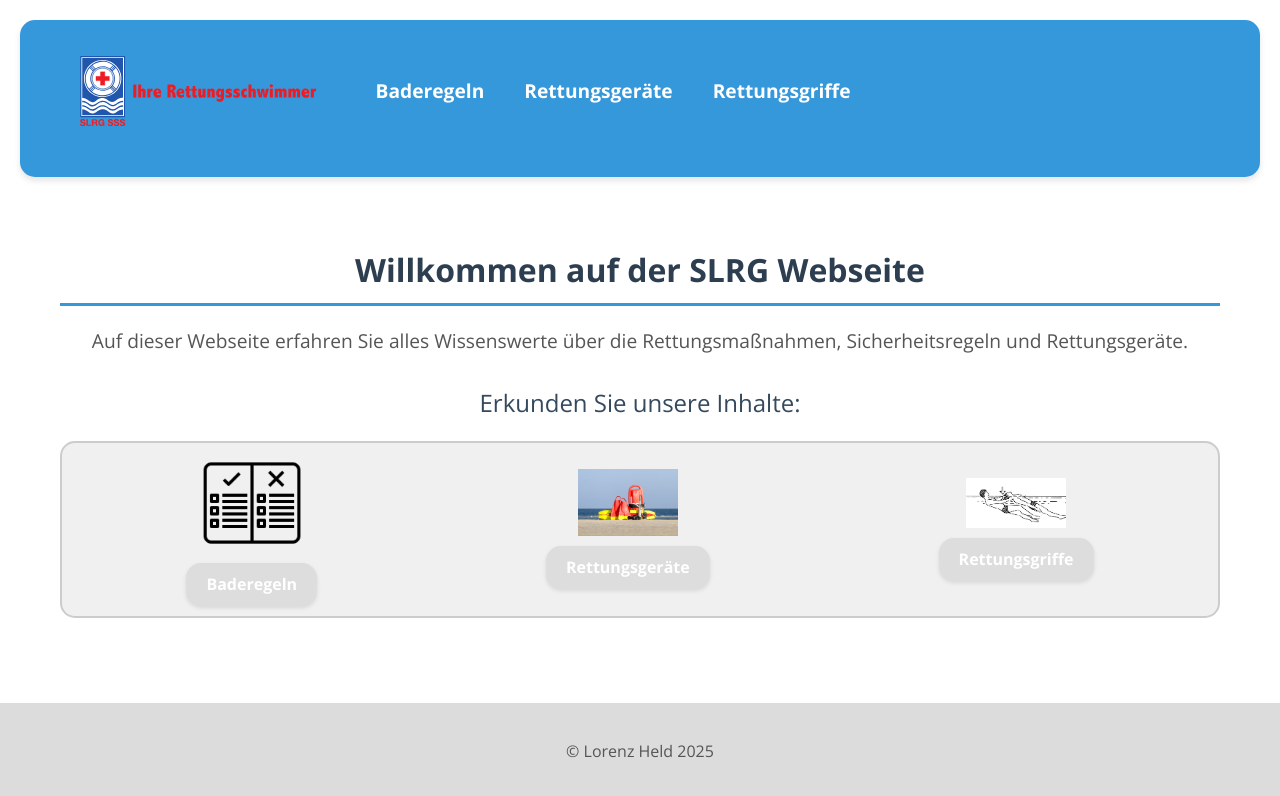
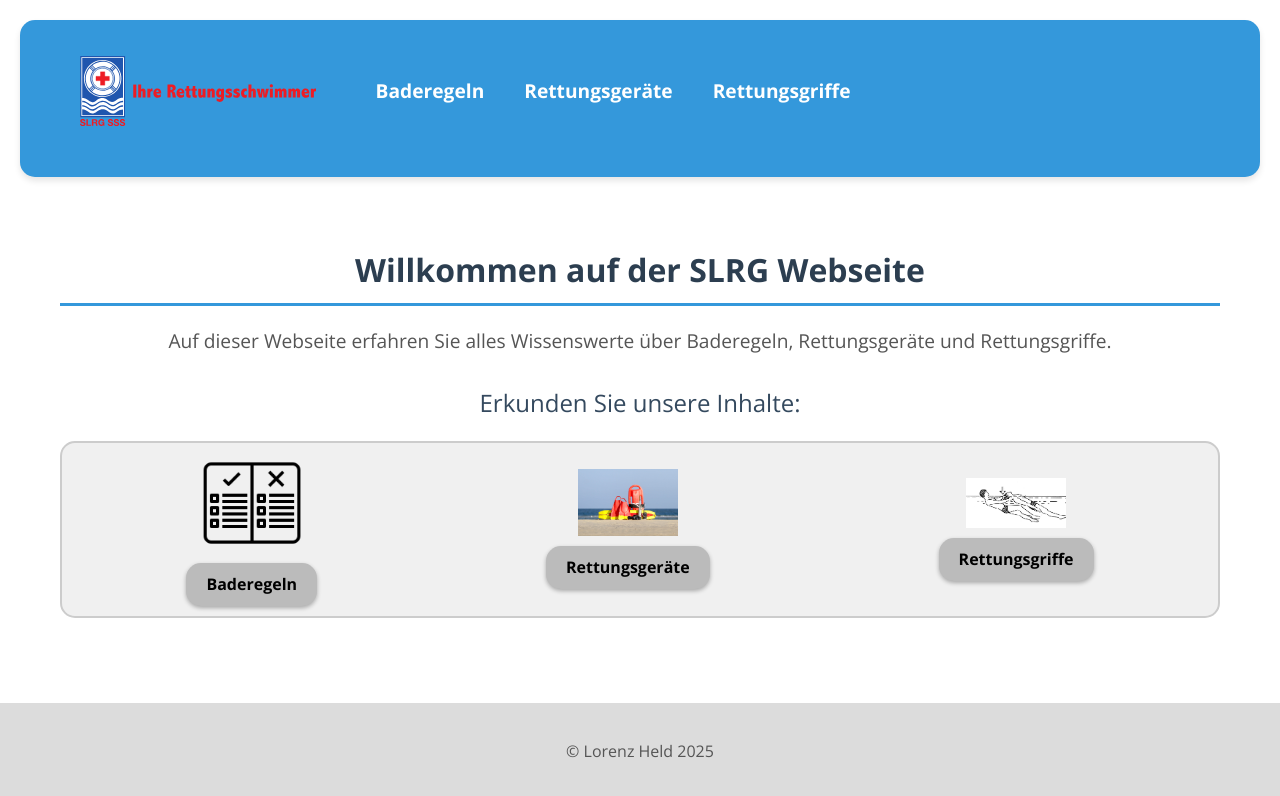
Before and after one commit to lorenzheld/SLRG, a React (Create React App) app: page / in a window 1280 px wide. Shown: the top 796 px of the page. Built offline with nearby package versions, Linux system fonts and the light colour scheme.

Commit message:
edited text and contrast

```diff
--- a/src/Home.jsx
+++ b/src/Home.jsx
@@ -9,31 +9,30 @@ export default function Home() {
         <div style={{ padding: "20px" }}>
             <h1 style={{ fontSize: "2rem", marginBottom: "20px", textAlign: "center" }}>Willkommen auf der SLRG Webseite</h1>
             <p style={{ fontSize: "1.2rem", marginBottom: "30px", textAlign: "center" }}>
-                Auf dieser Webseite erfahren Sie alles Wissenswerte über die Rettungsmaßnahmen, Sicherheitsregeln und Rettungsgeräte.
-            </p>
+                Auf dieser Webseite erfahren Sie alles Wissenswerte über Baderegeln, Rettungsgeräte und Rettungsgriffe.</p>
             <div>
                 <h2 style={{ fontSize: "1.5rem", marginBottom: "20px", textAlign: "center" }}>Erkunden Sie unsere Inhalte:</h2>
                 <nav style={{ display: "flex", justifyContent: "space-around", backgroundColor: "#f0f0f0", padding: "10px", borderRadius: "15px", border: "2px solid #ccc" }}>
-                    <Link to="/baderegeln" style={{ textDecoration: "none" }}>
+                    <Link to="/baderegeln" style={{ textDecoration: "none", color: "black" }}>
                         <div style={{ textAlign: "center" }}>
                             <img src={BaderegelnImg} alt="Baderegeln" style={{ maxWidth: "100px", marginBottom: "10px" }} />
-                            <div style={{ padding: "10px 20px", fontSize: "1rem", fontWeight: "bold", backgroundColor: "#ddd", borderRadius: "15px", cursor: "pointer", boxShadow: "0 2px 4px rgba(0, 0, 0, 0.1)" }}>
+                            <div style={{ padding: "10px 20px", fontSize: "1rem", fontWeight: "bold", backgroundColor: "#bbb", borderRadius: "15px", cursor: "pointer", boxShadow: "0 2px 4px rgba(0, 0, 0, 0.3)", color: "#000" }}>
                                 Baderegeln
                             </div>
                         </div>
                     </Link>
-                    <Link to="/rettungsgeräte" style={{ textDecoration: "none" }}>
+                    <Link to="/rettungsgeräte" style={{ textDecoration: "none", color: "black" }}>
                         <div style={{ textAlign: "center" }}>
                             <img src={RettungsgeräteImg} alt="Rettungsgeräte" style={{ maxWidth: "100px", marginBottom: "10px" }} />
-                            <div style={{ padding: "10px 20px", fontSize: "1rem", fontWeight: "bold", backgroundColor: "#ddd", borderRadius: "15px", cursor: "pointer", boxShadow: "0 2px 4px rgba(0, 0, 0, 0.1)" }}>
+                            <div style={{ padding: "10px 20px", fontSize: "1rem", fontWeight: "bold", backgroundColor: "#bbb", borderRadius: "15px", cursor: "pointer", boxShadow: "0 2px 4px rgba(0, 0, 0, 0.3)", color: "#000" }}>
                                 Rettungsgeräte
                             </div>
                         </div>
                     </Link>
-                    <Link to="/rettungsgriffe" style={{ textDecoration: "none" }}>
+                    <Link to="/rettungsgriffe" style={{ textDecoration: "none", color: "black" }}>
                         <div style={{ textAlign: "center" }}>
                             <img src={RettungsgriffeImg} alt="Rettungsgriffe" style={{ maxWidth: "100px", marginBottom: "10px" }} />
-                            <div style={{ padding: "10px 20px", fontSize: "1rem", fontWeight: "bold", backgroundColor: "#ddd", borderRadius: "15px", cursor: "pointer", boxShadow: "0 2px 4px rgba(0, 0, 0, 0.1)" }}>
+                            <div style={{ padding: "10px 20px", fontSize: "1rem", fontWeight: "bold", backgroundColor: "#bbb", borderRadius: "15px", cursor: "pointer", boxShadow: "0 2px 4px rgba(0, 0, 0, 0.3)", color: "#000" }}>
                                 Rettungsgriffe
                             </div>
                         </div>
```
